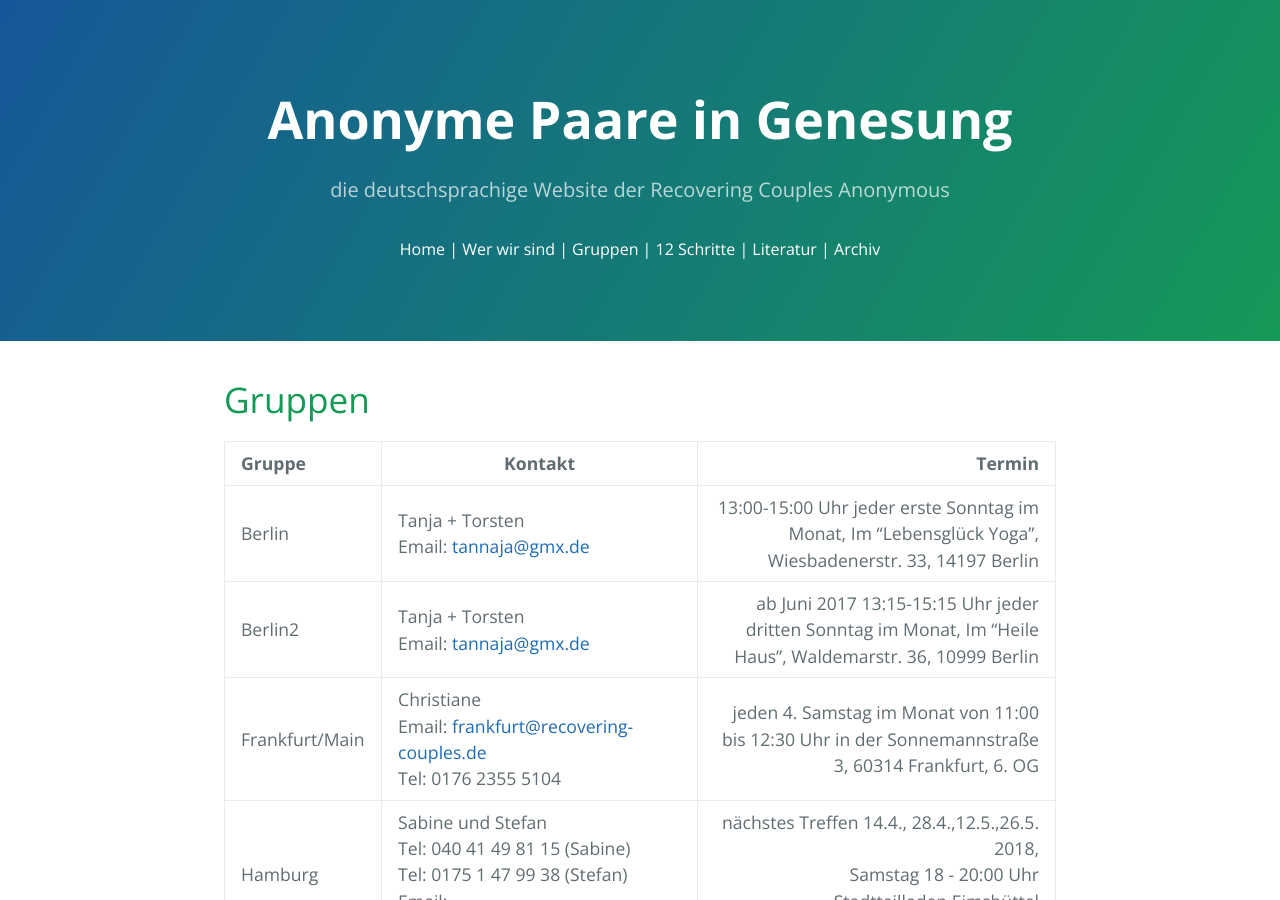
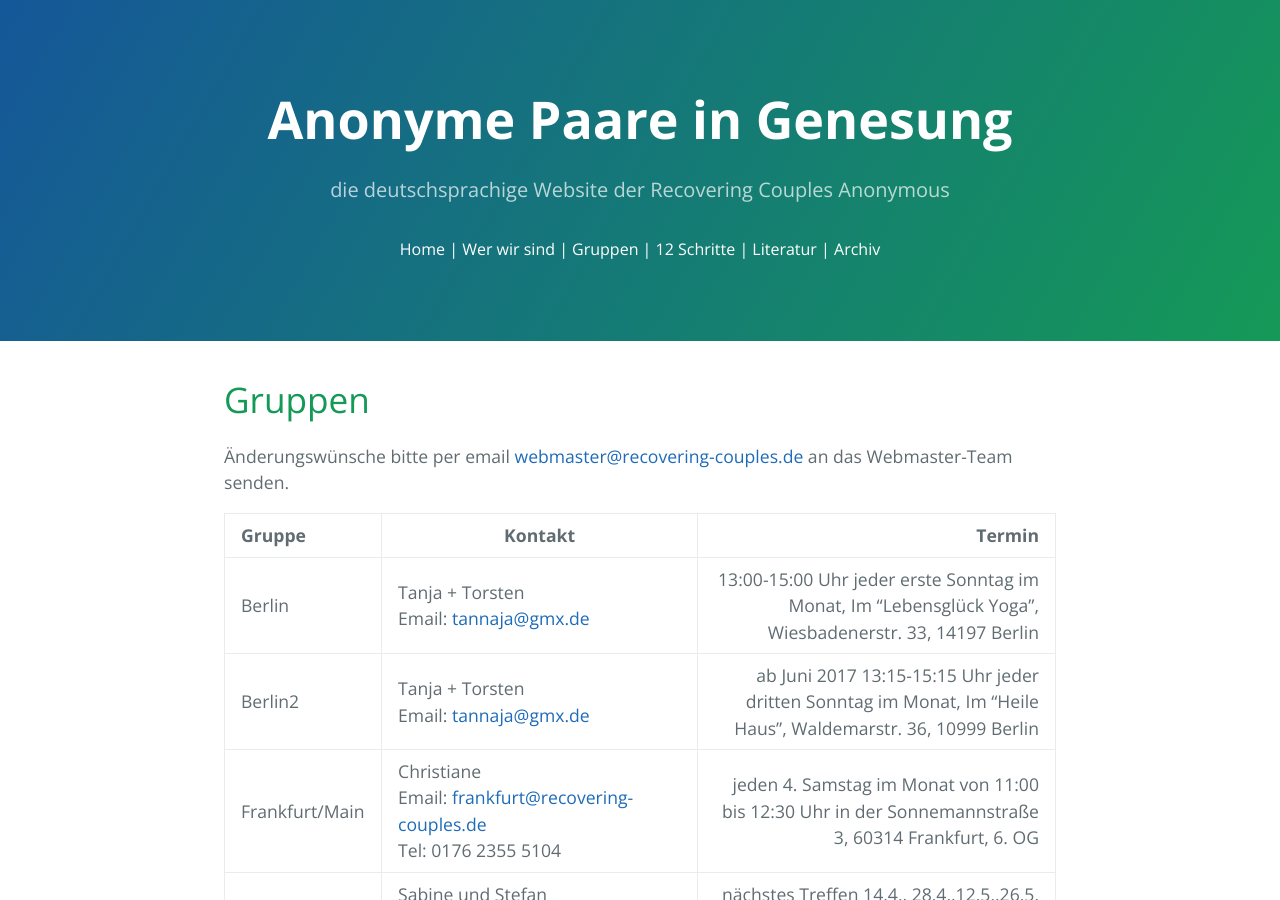
Before and after one commit to rcadeutschland/rcadeutschland.github.io, a Jekyll site: the page built from Gruppen.MD, in a window 1280 px wide and 900 px high. Built offline with Jekyll 4.4.1, drawn with Linux system fonts in a browser that asks for light colours; nearby versions of some CDN libraries.

Commit message:
Update Gruppen.MD

```diff
--- a/Gruppen.MD
+++ b/Gruppen.MD
@@ -3,6 +3,8 @@ layout: default
 title: RCA Gruppen
 ---
 # Gruppen
+
+Änderungswünsche bitte per email <webmaster@recovering-couples.de> an das Webmaster-Team senden.
 
 | Gruppe | Kontakt | Termin                       |
 |:------ | ------- | ---------------------------: |
```
